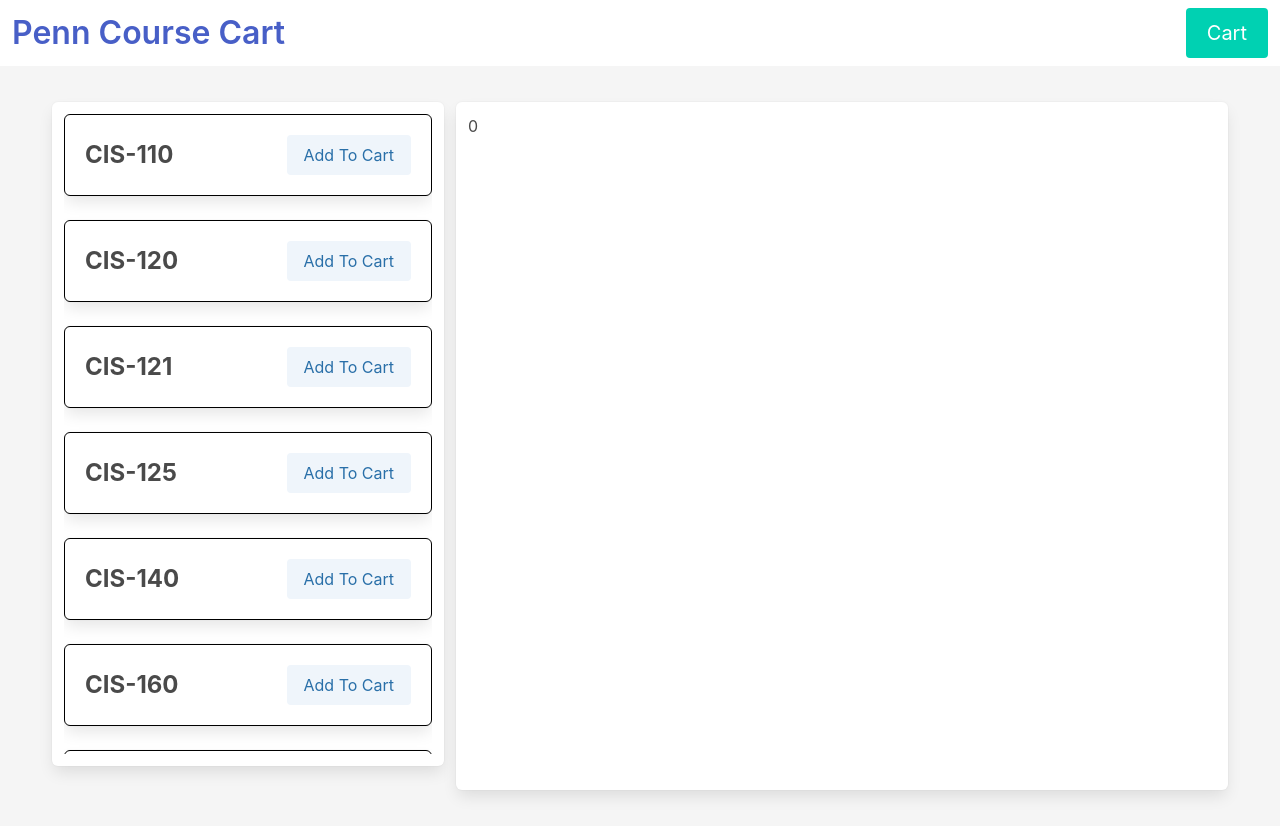
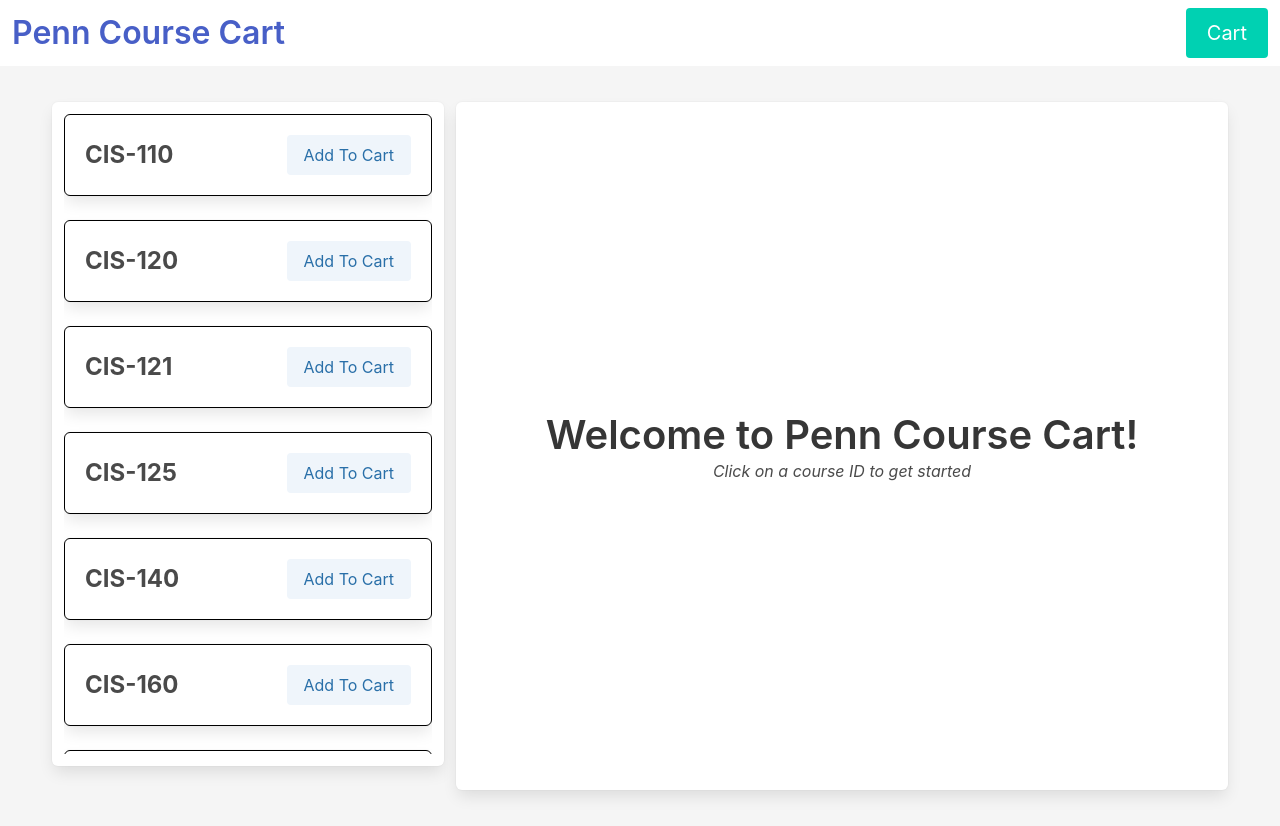
Before and after one commit to JaGure/Penn-Labs-Frontend-Challenge-Spring-21, a React (Create React App) app: page / in a window 1280 px wide. Built offline with nearby package versions, Linux system fonts and the light colour scheme.

Commit message:
Added welcome message and did some minor style changes

```diff
--- a/src/components/Course.js
+++ b/src/components/Course.js
@@ -58,9 +58,7 @@
 
         <div className="level-right">
           <div className="level-item">
-            {isInCart ? ( // don't display the add button if the course is in the cart
-              <></>
-            ) : (
+            {!isInCart && ( // don't display the add button if the course is in the cart
               <a
                 className="button is-info is-light"
                 onClick={e => addCourseToCart(e)}
--- a/src/components/CourseDescription.js
+++ b/src/components/CourseDescription.js
@@ -1,5 +1,7 @@
 import React from 'react'
 import courses from '../data/courses'
+
+import WelcomeMessage from './WelcomeMessage'
 
 const CourseDescription = props => {
   const {
@@ -11,7 +13,7 @@
     description,
   } = props.currentCourseInfo
 
-  return <div>{number}</div>
+  return <>{number === 0 ? <WelcomeMessage /> : <div>b</div>}</>
 }
 
 export default CourseDescription
--- /dev/null
+++ b/src/components/WelcomeMessage.js
@@ -0,0 +1,22 @@
+import React from 'react'
+import s from 'styled-components'
+
+const WelcomeMesssageWrapper = s.div`
+    width: 100%;
+    height: 100%;
+`
+
+const WelcomeMessage = () => {
+  return (
+    <WelcomeMesssageWrapper className="is-flex is-flex-direction-column is-justify-content-center">
+      <p className="title has-text-centered is-2">
+        Welcome to Penn Course Cart!
+      </p>
+      <p className="subtitle is-italic is-6 has-text-centered">
+        Click on a course ID to get started
+      </p>
+    </WelcomeMesssageWrapper>
+  )
+}
+
+export default WelcomeMessage
```
